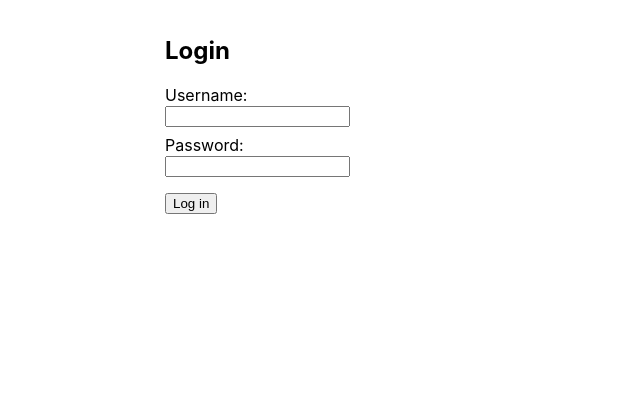
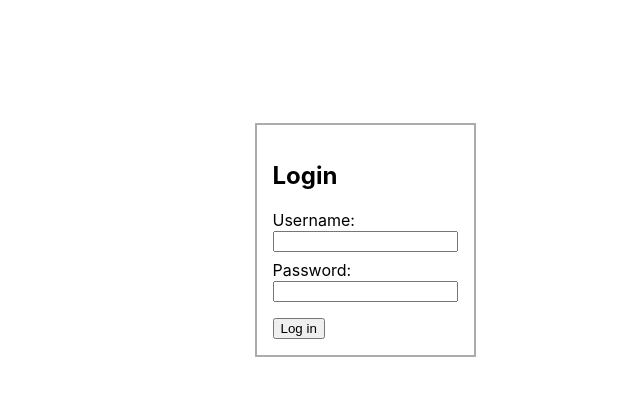
Before and after one commit to liamhade/blackbar-demo-site, a React (Create React App) app: page /dashboard in a window 1280 px wide. Shown: the top 396 px of the page, without its empty margins (275-915 px from the left). Built offline with nearby package versions, Linux system fonts and the light colour scheme.

Commit message:
added side-buffer

```diff
--- a/src/App.css
+++ b/src/App.css
@@ -1,3 +1,15 @@
+/* Login Page */
+.login-container {
+  display: flex;
+  justify-content: center;
+  align-content: center;
+  height: 60vh;
+
+  .login-form {
+    border: 2px solid rgb(172, 172, 172);
+  }
+}
+
 /* Dashboard */
 
 .page-header {
--- a/src/App.tsx
+++ b/src/App.tsx
@@ -1,6 +1,7 @@
 import React from "react";
 import { BrowserRouter as Router, Routes, Route } from "react-router-dom";
 import LoginPage from "./pages/LoginPage";
+import PagePad from  "./components/PagePad";
 import DashboardPage from "./pages/DashboardPage";
 import OrderSummary from "./pages/OrderSummary";
 
@@ -10,11 +11,12 @@ function App() {
   return (
     <Router>
       <Routes>
+        {/* Multiple routes to the login page. */}
         <Route path="/login" element={<LoginPage setIsLoggedIn={setIsLoggedIn} />} />
         <Route path="/" element={<LoginPage setIsLoggedIn={setIsLoggedIn} />} />
 
-        <Route path="/dashboard" element={isLoggedIn ? <DashboardPage /> : <LoginPage setIsLoggedIn={setIsLoggedIn} />} />
-        <Route path="/dashboard/order-summary" element={isLoggedIn ? <OrderSummary /> : <LoginPage setIsLoggedIn={setIsLoggedIn} />} />
+        <Route path="/dashboard" element={isLoggedIn ? <PagePad child={<DashboardPage />} /> : <LoginPage setIsLoggedIn={setIsLoggedIn} />} />
+        <Route path="/dashboard/order-summary" element={isLoggedIn ? <PagePad child={<OrderSummary />} /> : <LoginPage setIsLoggedIn={setIsLoggedIn} />} />
       </Routes>
     </Router>
   );
--- /dev/null
+++ b/src/components/PagePad.tsx
@@ -0,0 +1,9 @@
+import React from "react";
+
+export default function PagePad({ child }: { child: React.ReactElement }) {
+	return (
+		<div style={{ paddingLeft: "2vw", paddingTop: "2vh" }}>
+			{child}
+		</div>
+	)
+}
--- a/src/pages/LoginPage.tsx
+++ b/src/pages/LoginPage.tsx
@@ -1,5 +1,6 @@
 import React, { useState } from "react";
 import { useNavigate } from "react-router-dom";
+import "../App.css";
 
 export default function LoginPage(
   {
@@ -28,7 +29,8 @@ export default function LoginPage(
   };
 
   return (
-	<div style={{ maxWidth: "400px", margin: "auto", padding: "1rem" }}>
+	<div className="login-container">
+		<div className="login-form" style={{ maxWidth: "400px", margin: "auto", padding: "1rem" }}>
 		<h2>Login</h2>
 		<form onSubmit={handleLogin}>
 			<div>
@@ -61,5 +63,6 @@ export default function LoginPage(
 			</button>
 		</form>
 		</div>
+	</div>
   );
 }
```
Lines whose indentation alone changed are shown as unchanged.
